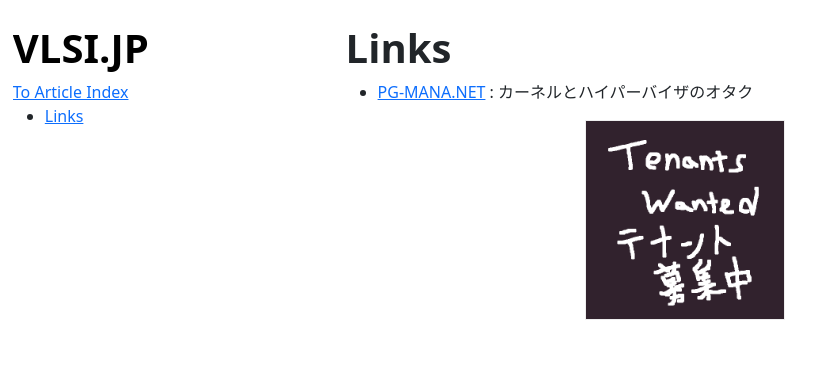
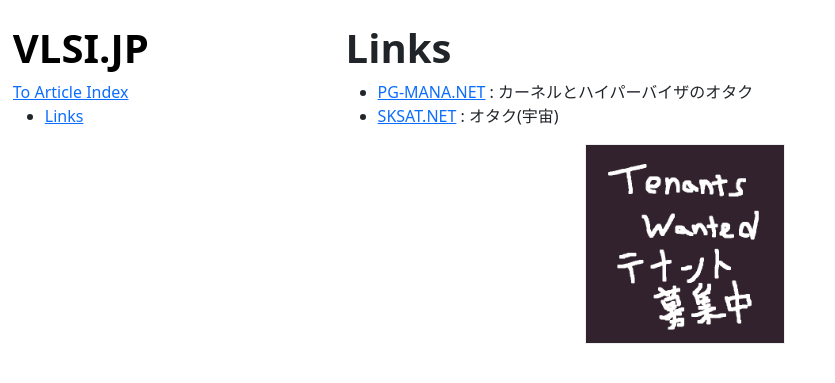
Before and after one commit to Cra2yPierr0t/Cra2yPierr0t.github.io, a Jekyll site: the page built from links.md, in a window 1280 px wide. Shown: the top 383 px of the page, without its empty margins (0-835 px from the left). Built offline with Jekyll 4.4.1, drawn with Linux system fonts in a browser that asks for light colours.

Commit message:
add sksat link

```diff
--- a/links.md
+++ b/links.md
@@ -4,6 +4,8 @@ title: Links
 image: "https://raw.githubusercontent.com/Cra2yPierr0t/Cra2yPierr0t.github.io/master/images/bosyuu.png"
 ---
 # Links
+
 * [PG-MANA.NET](https://pg-mana.net) : カーネルとハイパーバイザのオタク
+* [SKSAT.NET](https://sksat.net) : オタク(宇宙)
 
 <img src="https://raw.githubusercontent.com/Cra2yPierr0t/Cra2yPierr0t.github.io/master/images/bosyuu.png?raw=true" width="200">
```
